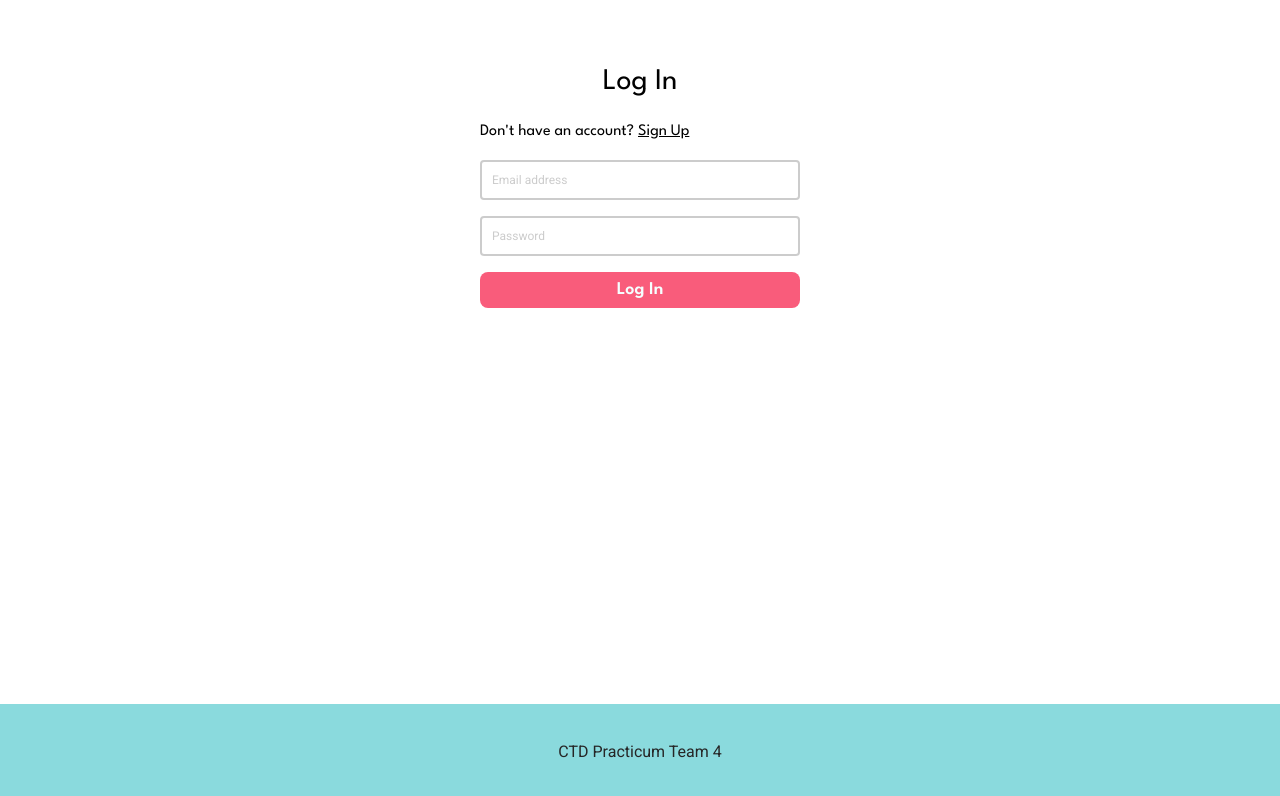
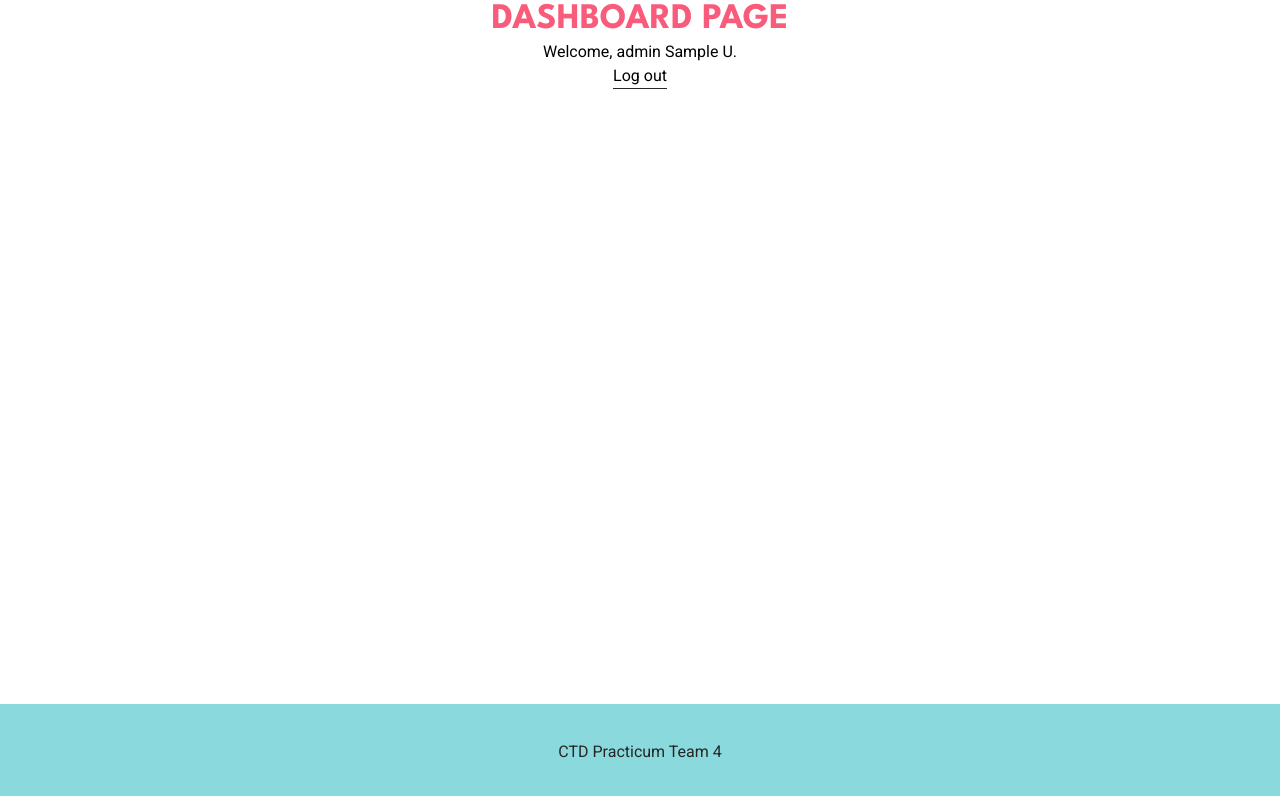
Before and after one commit to Code-the-Dream-School/gg-pac-team4-front, a React (Vite) app: page /dashboard in a window 1280 px wide. Before the commit this address led to /login. Shown: the top 796 px of the page. Built offline with nearby package versions, Linux system fonts and the light colour scheme; sample sign-in values are in the browser's storage.

Commit message:
split the login component, store whole user data in state

```diff
--- a/src/AuthProvider.jsx
+++ b/src/AuthProvider.jsx
@@ -8,29 +8,27 @@ export const useAuth = () => {
 
 export const AuthProvider = ({ children}) => {
     const [isLoggedIn, setIsLoggedIn] = useState(false);
-    const [userData, setUserData] = useState({ firstName: "", lastName: "", role: "" })
-    const [token, setToken] = useState(sessionStorage.getItem('token') || "");
+    const [userData, setUserData] = useState(JSON.parse(sessionStorage.getItem('user')) || {});
 
     useEffect(() => {
-        if (token) {
+        if (userData.token) {
             setIsLoggedIn(true);
         } else {
             setIsLoggedIn(false);
         }
-    }, [token]);
+    }, [userData.token]);
 
-    const loginAction = (status, data) => {
-        setToken(data.token);
-        sessionStorage.setItem('token', data.token);
+    const loginUser = (status, data) => {
+        sessionStorage.setItem('user', JSON.stringify(data));
         setIsLoggedIn(status);
-        setUserData({ firstName: data.firstName, lastName: data.lastName, role: data.role });
+        setUserData(data);
     };
 
-    const logoutAction = () => {
-        sessionStorage.removeItem('token');
+    const logoutUser = () => {
+        sessionStorage.removeItem('user');
         setIsLoggedIn(false);
-        setUserData({ firstName: "", lastName: "", role: "" });
+        setUserData({});
     };
 
-    return <AuthContext.Provider value={{isLoggedIn, userData, loginAction, logoutAction}}>{children}</AuthContext.Provider>;
+    return <AuthContext.Provider value={{isLoggedIn, userData, loginUser, logoutUser}}>{children}</AuthContext.Provider>;
 };
--- a/src/components/auth/Login.jsx
+++ b/src/components/auth/Login.jsx
@@ -2,13 +2,14 @@ import { Link, useNavigate } from "react-router-dom";
 import { useEffect, useState } from "react";
 
 import FormInput from "../common/FormInput";
-import { login } from "../../util/DataBaseRequests "
+import LoginForm from "./LoginForm";
+import { login } from "../../util/DataBaseRequests"
 import { useAuth } from "../../AuthProvider";
 
 const Login = () => {
   const [formData, setFormData] = useState({ email: "", password: "" });
   const [formErrors, setFormErrors] = useState({});
-  const { isLoggedIn, loginAction } = useAuth();
+  const { isLoggedIn, loginUser } = useAuth();
   const navigate = useNavigate();
 
   const handleChange = (e) => {
@@ -31,8 +32,7 @@ const Login = () => {
     try {
       const result = await login(formData);
       if (result.status === 200) {
-        let userData = result.data.user;
-        loginAction(true, userData);
+        loginUser(true, result.data.user);
         navigate("/dashboard");
       }
     } catch (error) {
@@ -52,37 +52,10 @@ const Login = () => {
   return (
     <div className="flex flex-col gap-5 mt-16 items-center">
       <h1 className="font-spartan text-3xl">Log In</h1>
-      <form className=" w-2/3 md:w-1/2 lg:w-1/3 xl:w-3/12" onSubmit={handleSubmit}>
-        <p className="font-spartan mb-4">Don't have an account? <span><Link to="/register" className="underline">Sign Up</Link></span></p>
-        {/* without passing the empty string in the placeholder attribute the floating label doesn't go back into the input */}
-        {formErrors.email &&<p className="text-red text-sm font-spartan">{formErrors.email}</p>}
-        {formErrors.form && <p className="text-red text-sm font-spartan">{formErrors.form}</p>}
-        <FormInput
-              type="email"
-              placeholder=" "
-              name="email"
-              value={formData.email}
-              onChange={handleChange}
-              >
-                Email address
-        </FormInput>
-        {formErrors.password &&<p className="text-red text-sm font-spartan">{formErrors.password}</p>}
-        {formErrors.form && <p className="text-red text-sm font-spartan">{formErrors.form}</p> }
-        <FormInput
-              type="password"
-              placeholder=" "
-              name="password"
-              value={formData.password}
-              onChange={handleChange}
-              >
-                Password
-        </FormInput>
-        {/* <span className="flex items-center gap-1 mb-2">
-          <input id="remember" type='checkbox' className="h-4 w-4 accent-red" />
-          <label htmlFor="remember" className="font-spartan">Remember me</label>
-        </span> */}
-        <button type="submit" className="bg-red w-full hover:bg-pureWhite hover:text-red hover:border-2 hover:border-red text-white font-spartan font-semibold text-lg py-1 px-7 rounded-lg">Log In</button>
-      </form>
+      <LoginForm onSubmit={handleSubmit}
+                  formErrors={formErrors}
+                  formData={formData}
+                  handleChange={handleChange}/>
     </div>
   );
 };
--- /dev/null
+++ b/src/components/auth/LoginForm.jsx
@@ -0,0 +1,40 @@
+import FormInput from "../common/FormInput";
+import { Link } from "react-router-dom";
+
+const LoginForm = ({ onSubmit, formErrors, formData, handleChange }) => {
+    return(
+        <form className=" w-2/3 md:w-1/2 lg:w-1/3 xl:w-3/12" onSubmit={onSubmit}>
+            <p className="font-spartan mb-4">Don't have an account? <span><Link to="/register" className="underline">Sign Up</Link></span></p>
+            {/* without passing the empty string in the placeholder attribute the floating label doesn't go back into the input */}
+            {formErrors.email && <p className="text-red text-sm font-spartan">{formErrors.email}</p>}
+            {formErrors.form && <p className="text-red text-sm font-spartan">{formErrors.form}</p>}
+            <FormInput
+                type="email"
+                placeholder=" "
+                name="email"
+                value={formData.email}
+                onChange={handleChange}
+            >
+                Email address
+            </FormInput>
+            {formErrors.password && <p className="text-red text-sm font-spartan">{formErrors.password}</p>}
+            {formErrors.form && <p className="text-red text-sm font-spartan">{formErrors.form}</p>}
+            <FormInput
+                type="password"
+                placeholder=" "
+                name="password"
+                value={formData.password}
+                onChange={handleChange}
+            >
+                Password
+            </FormInput>
+            {/* <span className="flex items-center gap-1 mb-2">
+                <input id="remember" type='checkbox' className="h-4 w-4 accent-red" />
+                <label htmlFor="remember" className="font-spartan">Remember me</label>
+            </span> */}
+            <button type="submit" className="bg-red w-full hover:bg-pureWhite hover:text-red hover:border-2 hover:border-red text-white font-spartan font-semibold text-lg py-1 px-7 rounded-lg">Log In</button>
+        </form>
+    );
+};
+
+export default LoginForm;
--- a/src/components/pages/Dashboard.jsx
+++ b/src/components/pages/Dashboard.jsx
@@ -1,28 +1,32 @@
-import { logout } from "../../util/DataBaseRequests ";
+import { logout } from "../../util/DataBaseRequests";
 import { useAuth } from "../../AuthProvider";
 import { useNavigate } from "react-router-dom";
+import { useState } from "react";
 
 const Dashboard = () => {
     // temporarily this functionality is here, then it will be moved to the header
+    const [logoutError, setLogoutError] = useState(false);
+    const { logoutUser, userData } = useAuth();
 
-    const { logoutAction, userData } = useAuth();
     const navigate = useNavigate();
+    const handleLogout = async () => {
+        try {
+            const result = await logout();
+            if (result.status === 200){
+                logoutUser();
+                navigate('/');
+            }
+        } catch (error) {
+            console.log(error);
+            setLogoutError(true);
+        }
 
-    const handleLogout = async () => {
-        logoutAction();
-        logout()
-            .then(() => {
-                logoutAction();
-                navigate('/');
-            })
-            .catch(error => {
-                console.log(error);
-            });
     };
     return (
         <div className="flex flex-col items-center">
             <h1 className="text-red font-bold text-2xl sm:text-4xl font-spartan uppercase">Dashboard Page</h1>
-            <h2>Welcome, {userData.role} {userData.firstName} {userData.lastName.slice(0, 1)}.</h2>
+            <h2>Welcome, {userData.role} {userData.firstName} {userData.lastName.slice(0,1)}.</h2>
+            {logoutError && <p>Something went wrong. You're still logged in.</p>}
             <button className="border-b border-black" onClick={handleLogout}>Log out</button>
         </div>
     );
```
Also changed, not shown: src/util/DataBaseRequests.js (renamed from src/util/DataBaseRequests .js).
